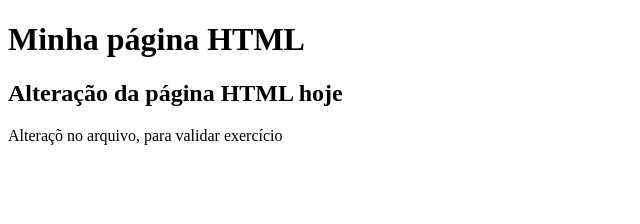
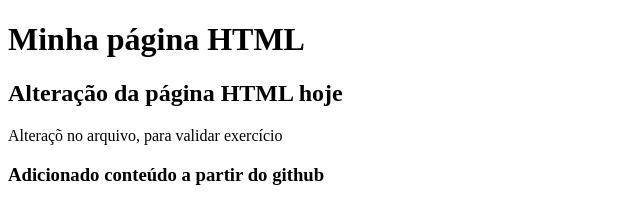
Before and after one commit to Letticiaplacido/gama-no-github, a plain HTML site: page index.html in a window 1280 px wide. Shown: the whole page, without its empty margins (0-640 px from the left). Drawn offline with Linux system fonts and the light colour scheme.

Commit message:
Atualização a partir do Github

```diff
--- a/index.html
+++ b/index.html
@@ -10,5 +10,6 @@
     <h1>Minha página HTML</h1>
     <h2>Alteração da página HTML hoje</h2>
     <p>Alteraçõ no arquivo, para validar exercício</p>
+    <h3>Adicionado conteúdo a partir do github</h3>
 </body>
 </html>
```
